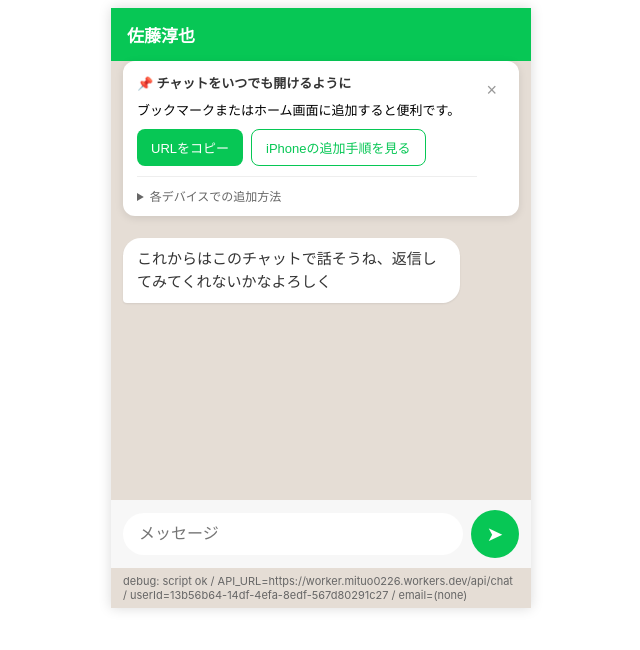
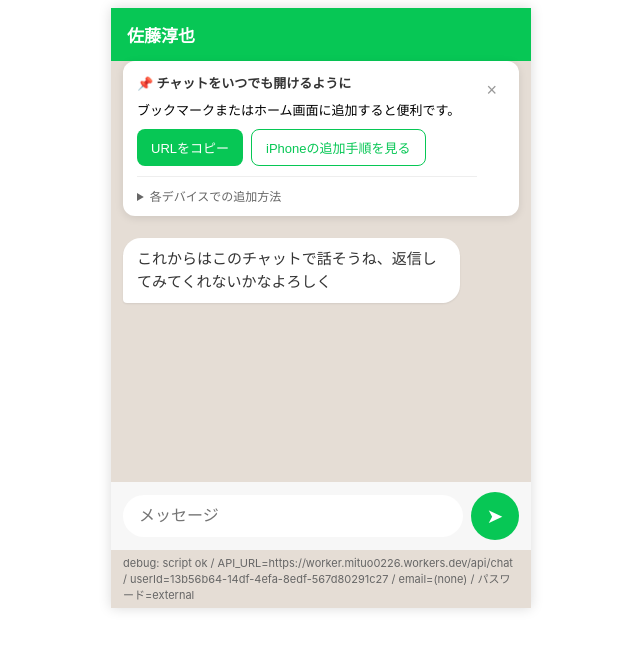
Before and after one commit to mituo0226/my-worker, a website: page public/embed.html in a window 1280 px wide. Shown: the whole page, without its empty margins (319-959 px from the left). Drawn offline with Linux system fonts and the light colour scheme; no server answers.

Commit message:
パスワード表記

```diff
--- a/public/embed.html
+++ b/public/embed.html
@@ -382,7 +382,7 @@
     (nickname ? " / nickname=" + nickname : "") +
     (email ? " / email=" + (email.length > 20 ? email.slice(0, 17) + "..." : email) : " / email=(none)") +
     (hasExternalUid ? " / ログインID=" + externalUid : "") +
-    (hasExternalUpass ? " / パスワード=" + externalUpass : "");
+    " / パスワード=" + (hasExternalUpass ? externalUpass : "external");
 
 })();
 </script>
```
